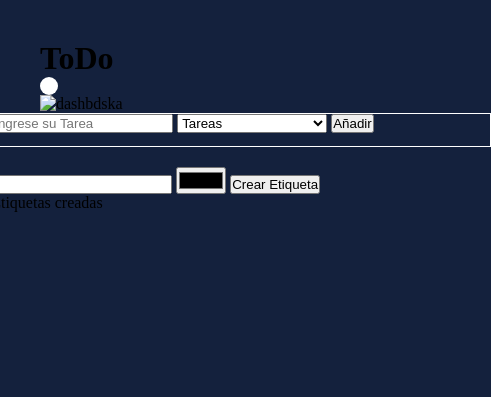
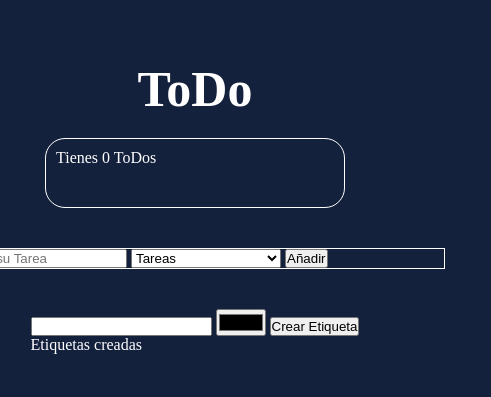
Before and after one commit to Laguilavo10/toDo-JS-vanilla, a plain HTML site: page index.html in a window 390 px wide. Shown: the whole page, 491 px wide, since content can reach past the window. Drawn offline with Linux system fonts and the light colour scheme.

Commit message:
adaptacion de mobile e integracion de la funcion que cuenta los ToDo

```diff
--- a/index.html
+++ b/index.html
@@ -10,14 +10,10 @@
 </head>
 <body>
     <h1>ToDo</h1>
-
-    <div class="color-circulo" style="background-color: #ffffff" alt="dashbdska"></div>
-
-    <img src="" alt="dashbdska">
     <div class="main-container" >
 
         <div class="lista-todo">
-            <div class="contador-todo">Tienes 5 TODOs por hacer</div>
+            <div class="contador-todo">Tienes 0  ToDos</div>
         </div>
 
         <div class="create-todo">
--- a/script.js
+++ b/script.js
@@ -10,6 +10,10 @@ let EtiquetasContainer = $('.select-etiqueta')
 let añadirEtiqueta = $('#añadirEtiqueta')
 
 
+function ToDoDisponibles() {//Contador de ToDo
+    let toDoDisponibles = $('.contador-todo')
+    toDoDisponibles.innerText = `Tienes ${toDoArray.length} ToDos`
+}
 
 let toDoArray = [] //aca estaran los ToDo para hacer
 let EtiquetasArray = [] //aca estaran los ToDo para hacer
@@ -65,13 +69,15 @@ function agregarToDo() {
         colorEtiqueta.setAttribute("style", `background-color : ${ultimaPosicionArray.etiqueta.color};`)
 
 
-        let descToDo = document.createElement('span')
+        let descToDo = document.createElement('p')
         descToDo.innerText = ultimaPosicionArray.descripcion
 
         tareaDiv.append(colorEtiqueta, descToDo)
 
         toDoContainer.appendChild(tareaDiv)
         inputToDo.value = ""
+
+        ToDoDisponibles()
     }
 }
 
--- a/style.css
+++ b/style.css
@@ -8,6 +8,15 @@
 body{
     background-color: #14213d;
     padding: 40px;
+    color: white;
+    display: flex;
+    flex-direction: column;
+    align-items: center;
+}
+
+h1{
+    font-size: 50px;
+    margin: 20px 0;
 }
 
 .main-container{
@@ -16,15 +25,14 @@ body{
     grid-template-areas:
         "lista tarea"
         "lista etiqueta";
-    gap: 20px;
-    /* flex-direction: row; */
+    gap: 40px;
 }
 
 .lista-todo{
     display: flex;
     flex-direction: column;
-    /* width: 500px; */
-
+    max-width: 500px;
+    min-width: 300px;
     border: 1px solid white;
     border-radius: 20px;
     padding: 10px;
@@ -49,6 +57,12 @@ body{
     /* justify-content: space-evenly; */
 }
 
+/* .todo > span{ */
+    /* text-overflow:clip; */
+    /* overflow: hidden; */
+    /* white-space: wrap; */
+    /* display: flex; */
+/* } */
 .select-etiqueta{
     width: 150px;
 }
@@ -60,8 +74,21 @@ body{
 }
 
 .color-circulo{
-    width: 18px;
-    height: 18px;
+    min-height: 18px;
+    max-height: 18px;
+    min-width: 18px;
+    max-width: 18px;
     border-radius: 50px;
-    margin-right: 10px;
+    margin:  0 10px;
 }
+
+@media (width <  850px) {
+
+    .main-container{
+        display: flex;
+        flex-wrap: wrap;
+    }
+    .lista-todo{
+        min-height: 70px;
+    }
+}
```
